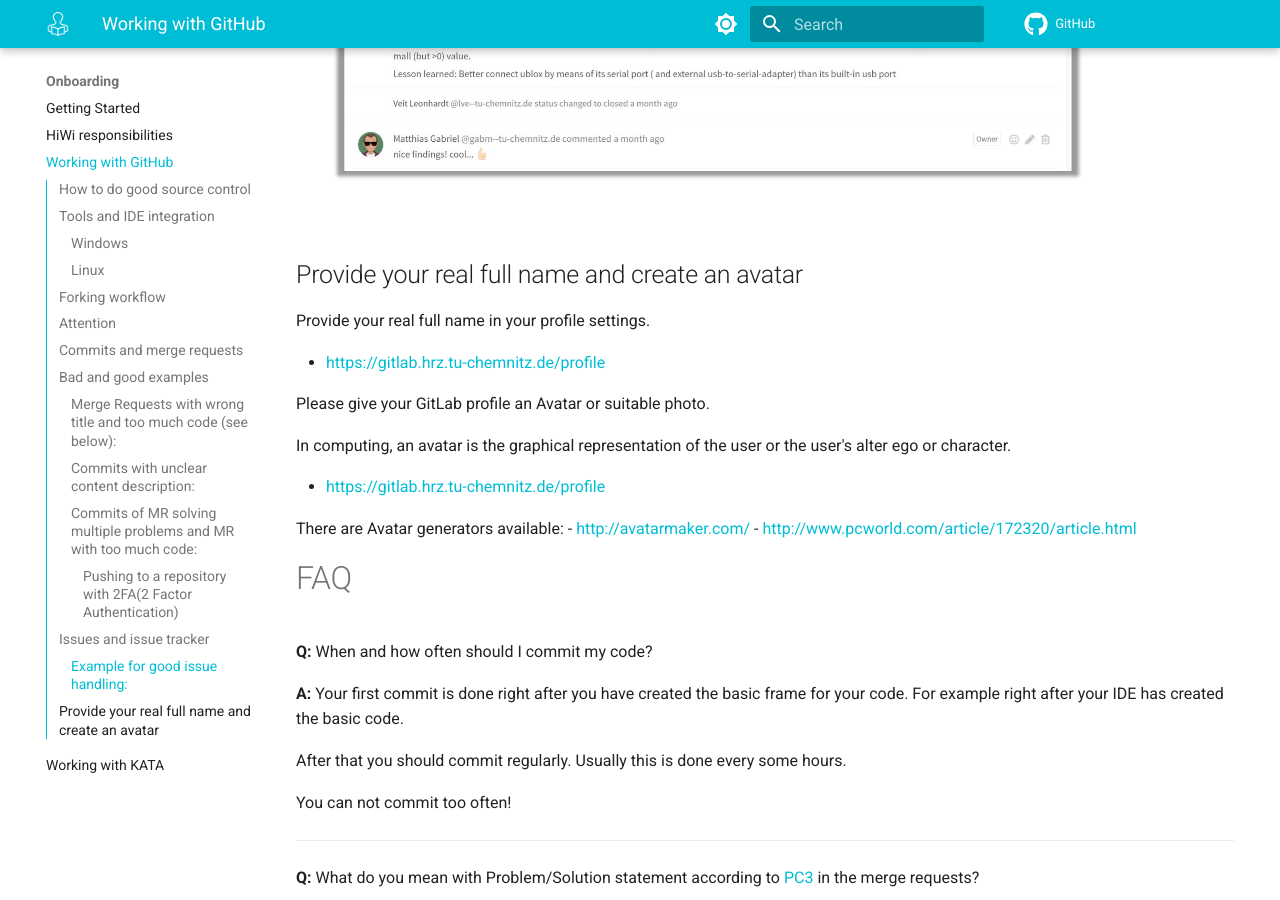
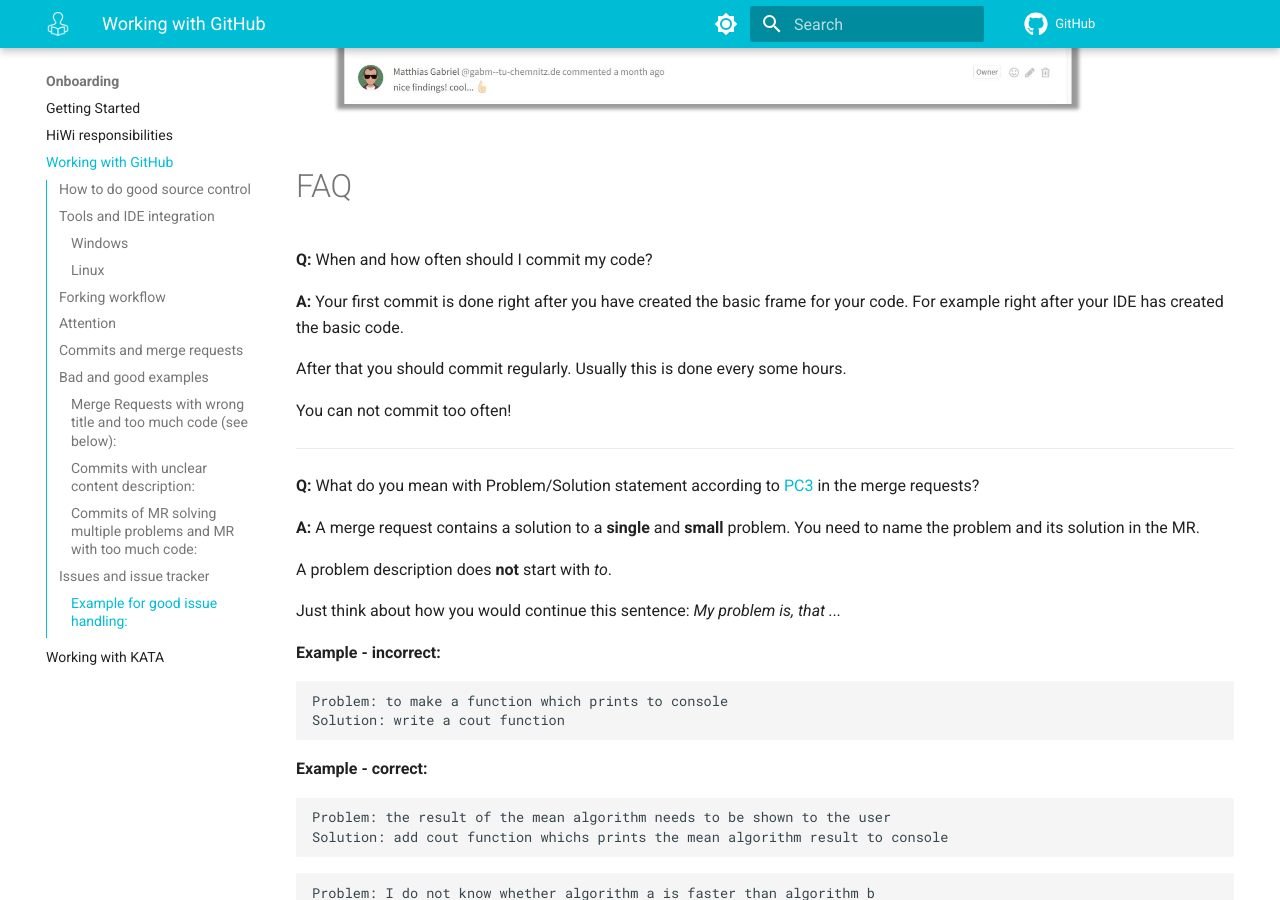
Before and after one commit to josephhuang08/student-guide, an MkDocs documentation site: the page built from docs/content-onboarding/working-with-GitHub.md, in a window 1280 px wide and 900 px high, scrolled down 6392 px. Built offline with MkDocs 1.6.1 and Material for MkDocs 9.7.7, drawn with Linux system fonts in a browser that asks for light colours; comment, search, counter and statistics services are not loaded; some of the changed text lies outside the part shown.

Commit message:
removed outdated gitlab instructions and checked sourcetree tool

```diff
--- a/docs/content-onboarding/working-with-GitHub.md
+++ b/docs/content-onboarding/working-with-GitHub.md
@@ -76,8 +78,7 @@ Please follow [PC3](../content-ops/PC3.md) for commits and merge requests.
 
 ![sorry, image not available](../assets/gitlab-workflow-MRsize-goodbad.jpg "too much code")
 
-#### Pushing to a repository with 2FA(2 Factor Authentication)
-While pushing to a repository on which 2FA is enabled, you will be asked for a Personal Access Token. The procedure on how to create a PAT is described [here](https://docs.gitlab.com/ce/user/profile/personal_access_tokens.html). Once a PAT is created, please save the PAT somwhere *_safe_* (you will not be able to view it a second time) and use the same instead of your password.
+
 
 ## Issues and issue tracker
 
@@ -91,21 +92,6 @@ Start each issue with "Problem:" in the title and describe the problem in the de
 ![sorry, image not available](../assets/issue-pos.jpg "example of good issue management")
 
 
-
-## Provide your real full name and create an avatar
-Provide your real full name in your profile settings.
-
-- https://gitlab.hrz.tu-chemnitz.de/profile
-
-Please give your GitLab profile an Avatar or suitable photo.
-
-In computing, an avatar is the graphical representation of the user or the user's alter ego or character.
-
-- https://gitlab.hrz.tu-chemnitz.de/profile
-
-There are Avatar generators available:
-- http://avatarmaker.com/
-- http://www.pcworld.com/article/172320/article.html
 
 # FAQ
 
```
Also changed, not shown: other parts of docs/content-onboarding/working-with-GitHub.md (+2 -0 lines).
